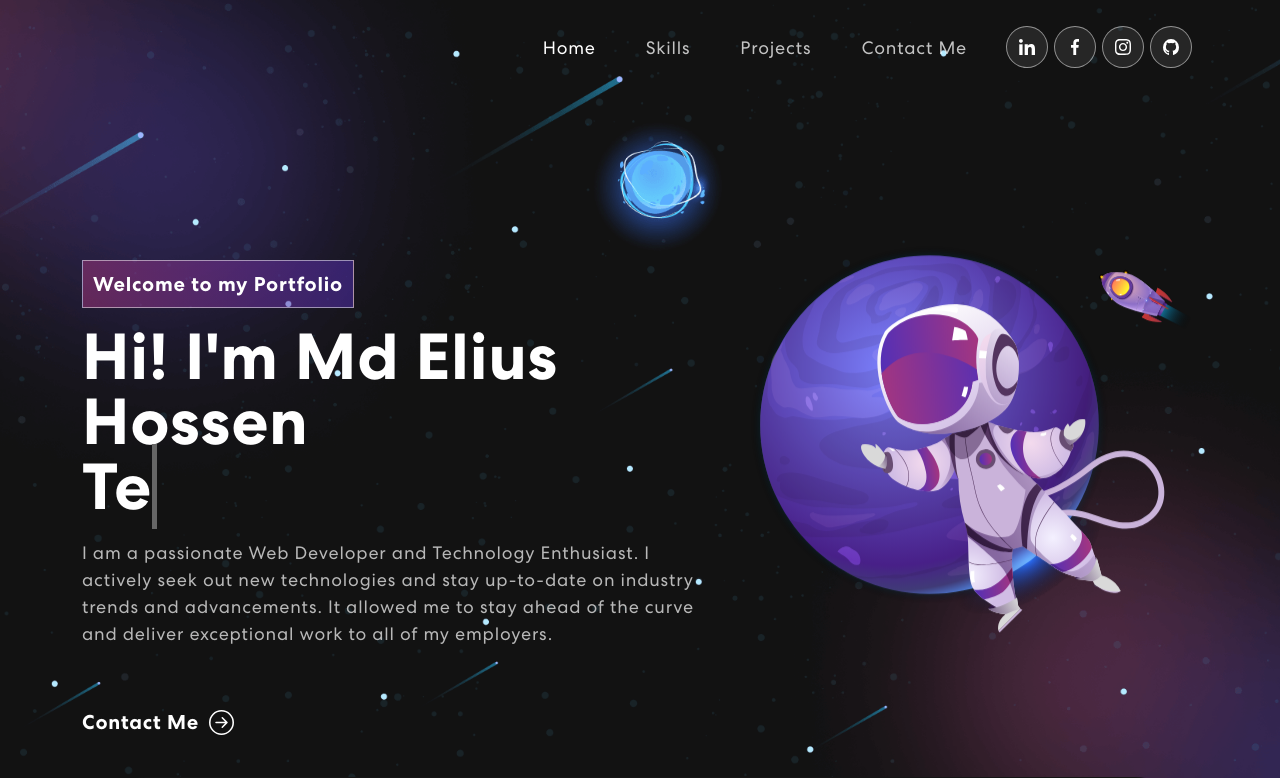
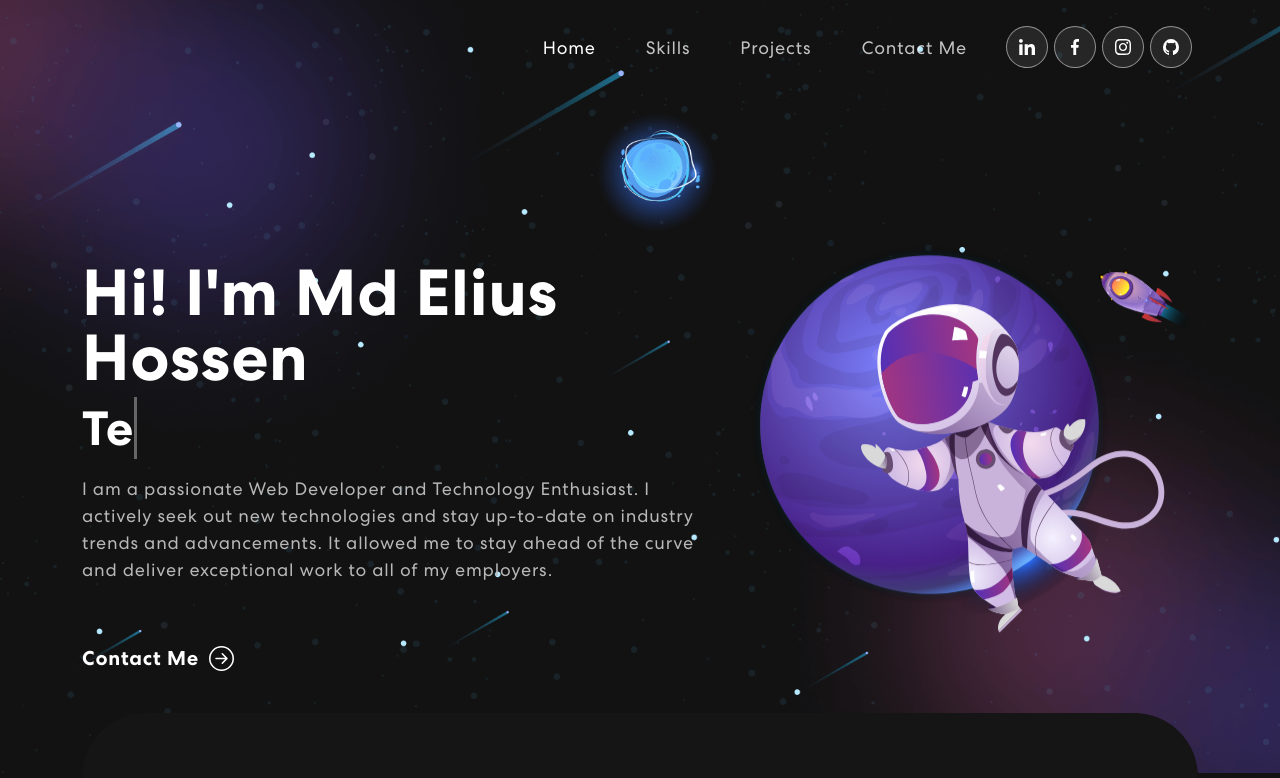
Before and after one commit to EliusHHimel/eliushhimel.github.io, a React (Create React App) app: page / in a window 1280 px wide. Shown: the top 778 px of the page. Built offline with nearby package versions, Linux system fonts and the light colour scheme.

Commit message:
font-size

```diff
--- a/src/App.css
+++ b/src/App.css
@@ -752,6 +752,10 @@
   margin-top: 20px;
 }
 
+.wrap {
+  font-size: 48px;
+}
+
 @media only screen and (max-width: 768px) {
 
   /* For mobile phones: */
--- a/src/components/Banner.js
+++ b/src/components/Banner.js
@@ -55,7 +55,7 @@
             <TrackVisibility>
               {({ isVisible }) =>
                 <div className={isVisible ? "animate__animated animate__fadeIn" : ""}>
-                  <span className="tagline">Welcome to my Portfolio</span>
+                  {/* <span className="tagline">Welcome to my Portfolio</span> */}
                   <h1 className="name">{`Hi! I'm Md Elius Hossen`} <br /> <span className="txt-rotate" dataPeriod="1000" data-rotate='[ "Web Developer", "Technology Enthusiast" ]'><span className="wrap">{text}</span></span></h1>
                   <p>I am a passionate Web Developer and Technology Enthusiast. I actively seek out new technologies and stay up-to-date on industry trends and advancements. It allowed me to stay ahead of the curve and deliver exceptional work to all of my employers.</p>
                   <button onClick={() => window.location.href = '#connect'}>Contact Me <ArrowRightCircle size={25} /></button>
```
